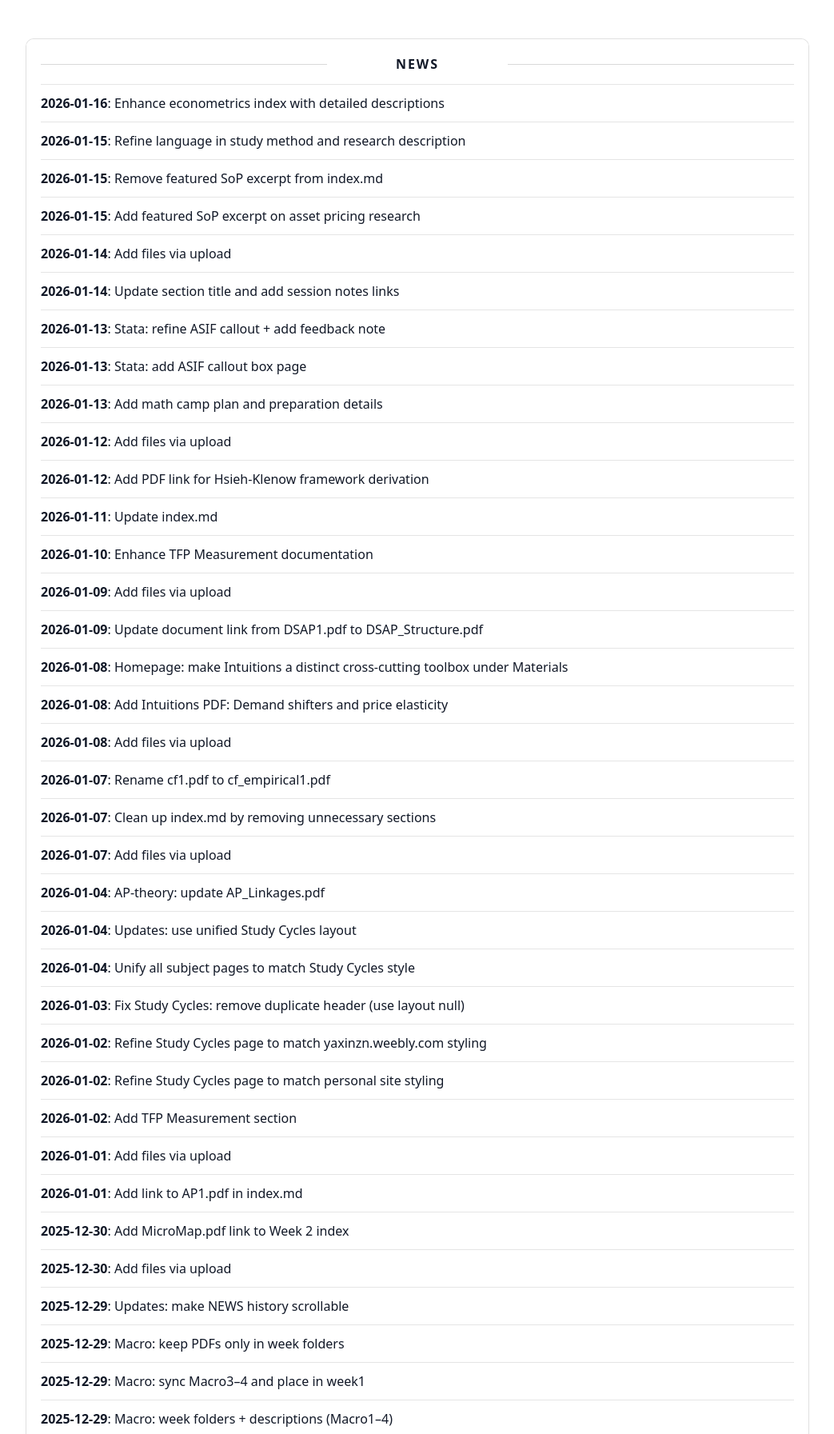
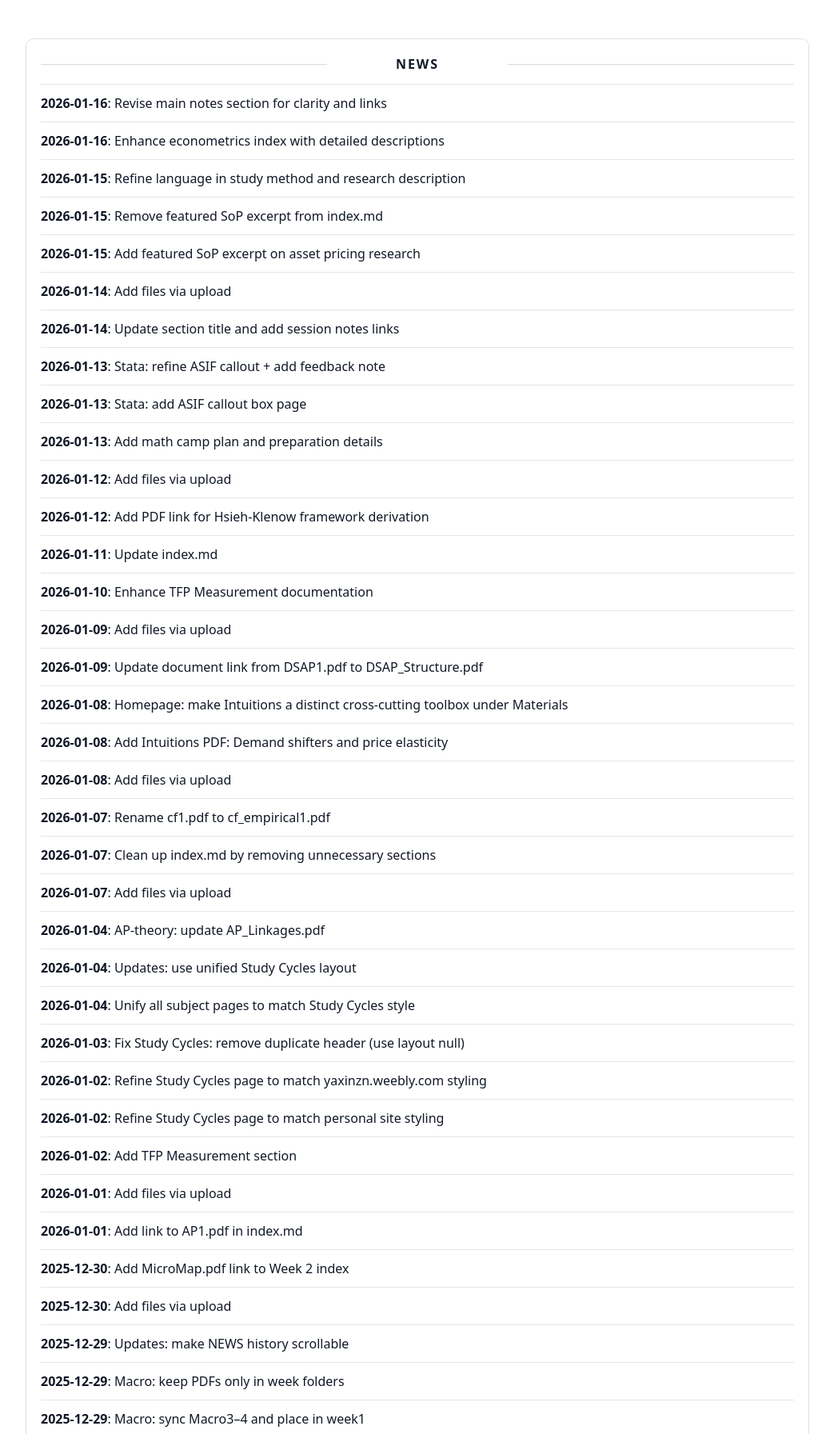
Before and after one commit to yaxinzn/study-archive, a Jekyll site: the page built from updates/index.md, in a window 1280 px wide, cut to the strip 476-2269 px from the top of the page. Shown: the whole strip at 80% size, without its empty margins (118-1161 px from the left). Built offline with Jekyll 4.4.1, drawn with Linux system fonts in a browser that asks for light colours; some of the changed text lies outside the part shown.

Commit message:
chore: update NEWS feed

```diff
--- a/_data/news.yml
+++ b/_data/news.yml
@@ -1,4 +1,7 @@
 # Auto-generated update history (sorted newest -> oldest). Do not edit manually.
+- ts: "1768522001"
+  date: "2026-01-16"
+  title: "Revise main notes section for clarity and links"
 - ts: "1768521748"
   date: "2026-01-16"
   title: "Enhance econometrics index with detailed descriptions"
```
